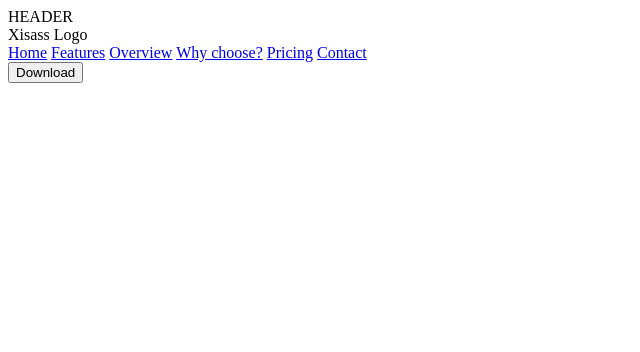
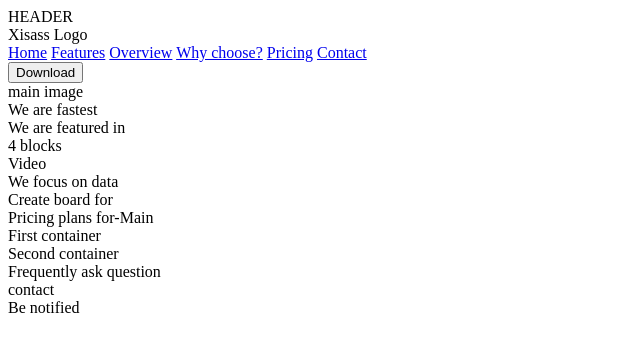
Before and after one commit to Sandrita41/xisass, a website: page index.html in a window 1280 px wide. Shown: the whole page, without its empty margins (0-640 px from the left). Drawn offline with Linux system fonts and the light colour scheme.

Commit message:
Main containers structure

```diff
--- a/index.html
+++ b/index.html
@@ -22,6 +22,20 @@
             <a href="#contact">Contact</a>
         </nav>
         <button>Download</button>
+        <div>main image</div>
+        <div>We are fastest</div>
+        <div>We are featured in</div>
+        <div>4 blocks</div>
+        <div>Video</div>
+        <div>We focus on data</div>
+        <div>Create board for</div>
+        <div>Pricing plans for-Main
+            <div>First container</div>
+            <div>Second container</div>
+        </div>
+        <div>Frequently ask question</div>
+        <div>contact</div>
+        <div>Be notified</div>
 </body>
 
 </html>
```
